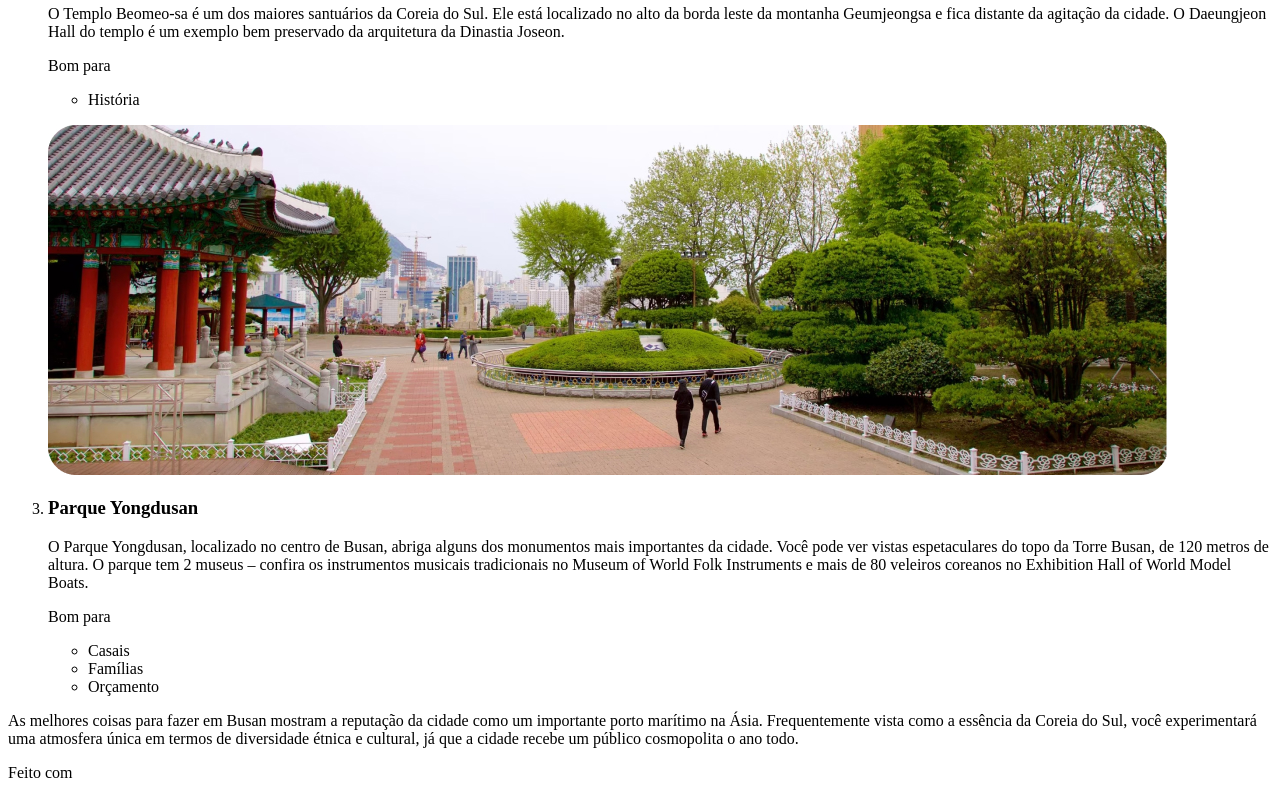
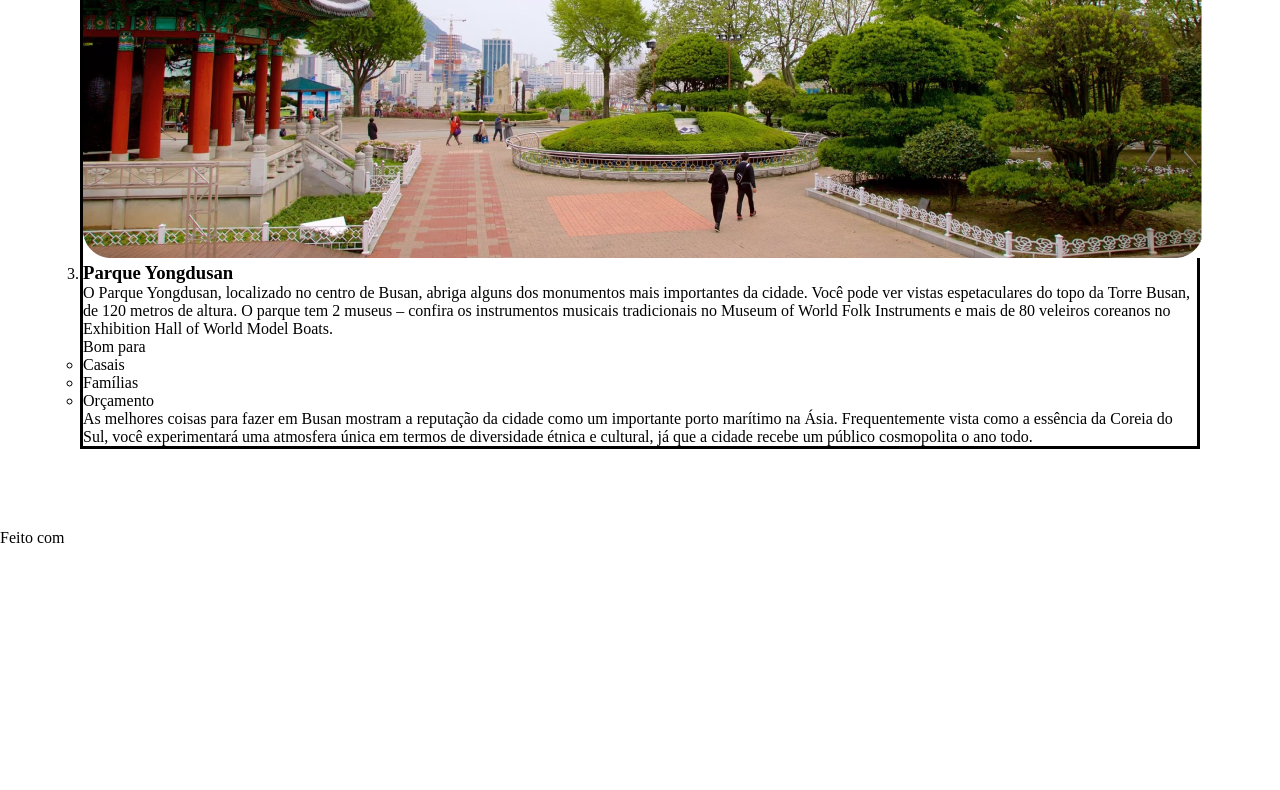
Before and after one commit to VSCgUI/Projeto-Local-Turistico-Trilha-Fullstack, a plain HTML site: page index.html in a window 1280 px wide. Shown: the part 1943-2733 px from the top of the page. After the commit the page ends 2490 px from the top, so only its background shows below. Drawn offline with Linux system fonts and the light colour scheme.

Commit message:
Centralization

```diff
--- a/index.html
+++ b/index.html
@@ -1,9 +1,13 @@
 <!DOCTYPE html>
 <html lang="en">
 <head>
+
     <meta charset="UTF-8">
     <meta name="viewport" content="width=device-width, initial-scale=1.0">
+
     <title>Conheça Busan</title>
+
+    <link rel="stylesheet" href="style.css">
 </head>
 <body>
     <main>
@@ -29,6 +33,7 @@
             <ol>
 
                 <img src="./Image/descubra-sobre-busan.jpg" alt="Imagem da ilha de busan com o templo">
+
                 <li>
                     <h3>Templo Haedong Yonggungsa </h3>
                     <p>O Templo Haedong Yonggungsa é um templo budista localizado no extremo nordeste de Busan. Construído em 1376, é um dos poucos templos na Coreia construídos à beira-mar – você pode desfrutar de vistas do Mar do Leste de um lado e de belas montanhas do outro.</p>
@@ -88,9 +93,9 @@
 
         </div>
 
-        <footer>Feito com </footer>
+    </main>
 
+    <footer>Feito com </footer>
 
-    </main>
 </body>
 </html>
--- a/style.css
+++ b/style.css
@@ -0,0 +1,12 @@
+*{
+    margin: 0;
+    padding: 0;
+    box-sizing: border-box;
+}
+
+main{
+    box-sizing: border-box;
+    border: solid;
+    margin: 80px auto;
+    width: 1120px;
+}
```
